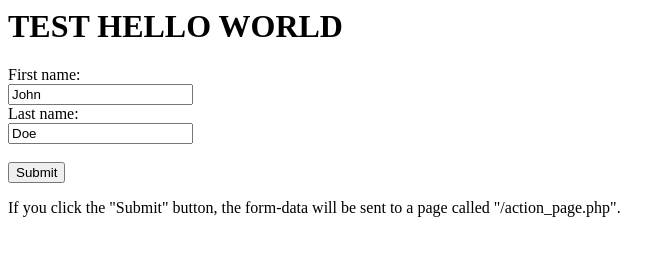
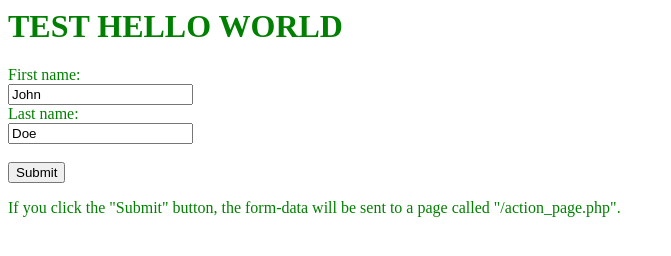
Before and after one commit to orpax/belajar-html, a plain HTML site: page index.html in a window 1280 px wide. Shown: the whole page, without its empty margins (0-671 px from the left). Drawn offline with Linux system fonts and the light colour scheme.

Commit message:
testing 3

```diff
--- a/index.html
+++ b/index.html
@@ -2,8 +2,10 @@
     <head>
         <title>TEST GIT</title>
         <style>
-
-        </style>
+          body {
+            color: green;
+          }
+          </style>
     </head>
     <body>
      <h1>TEST HELLO WORLD</h1>
```
